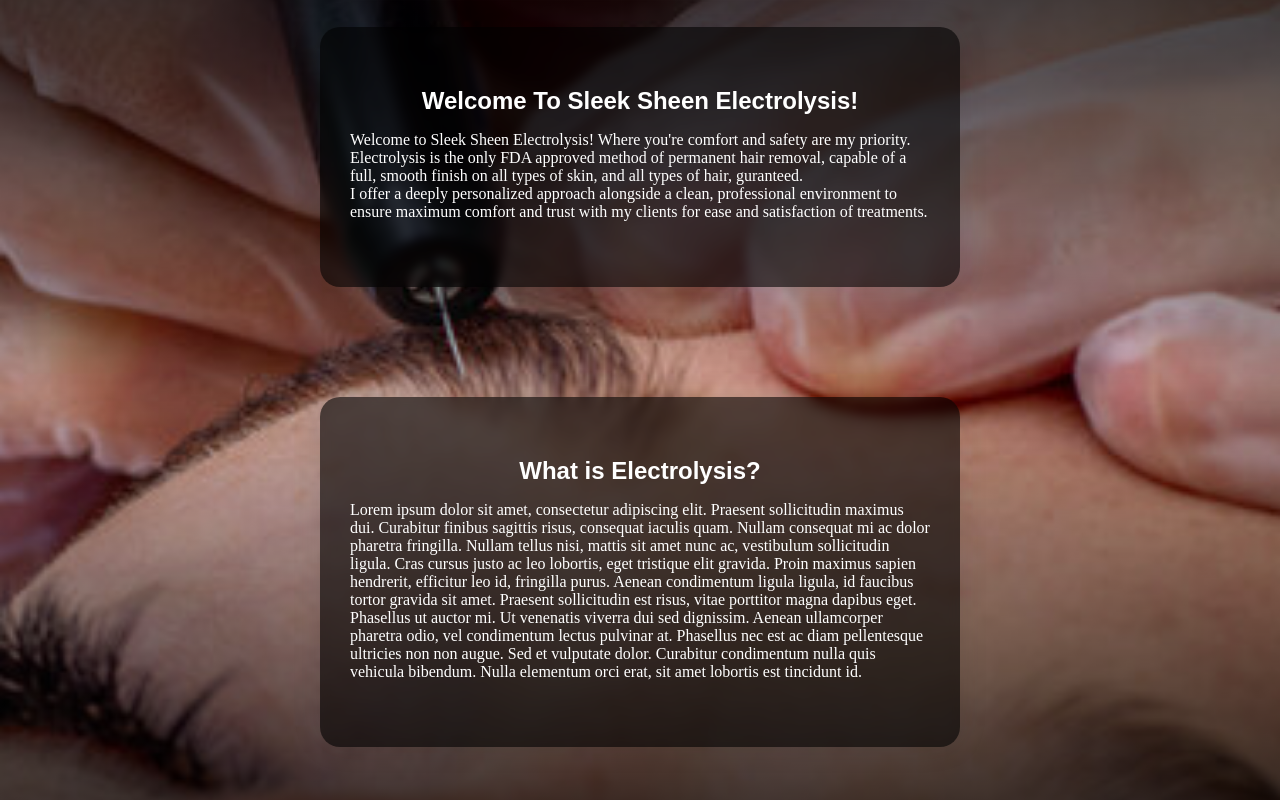
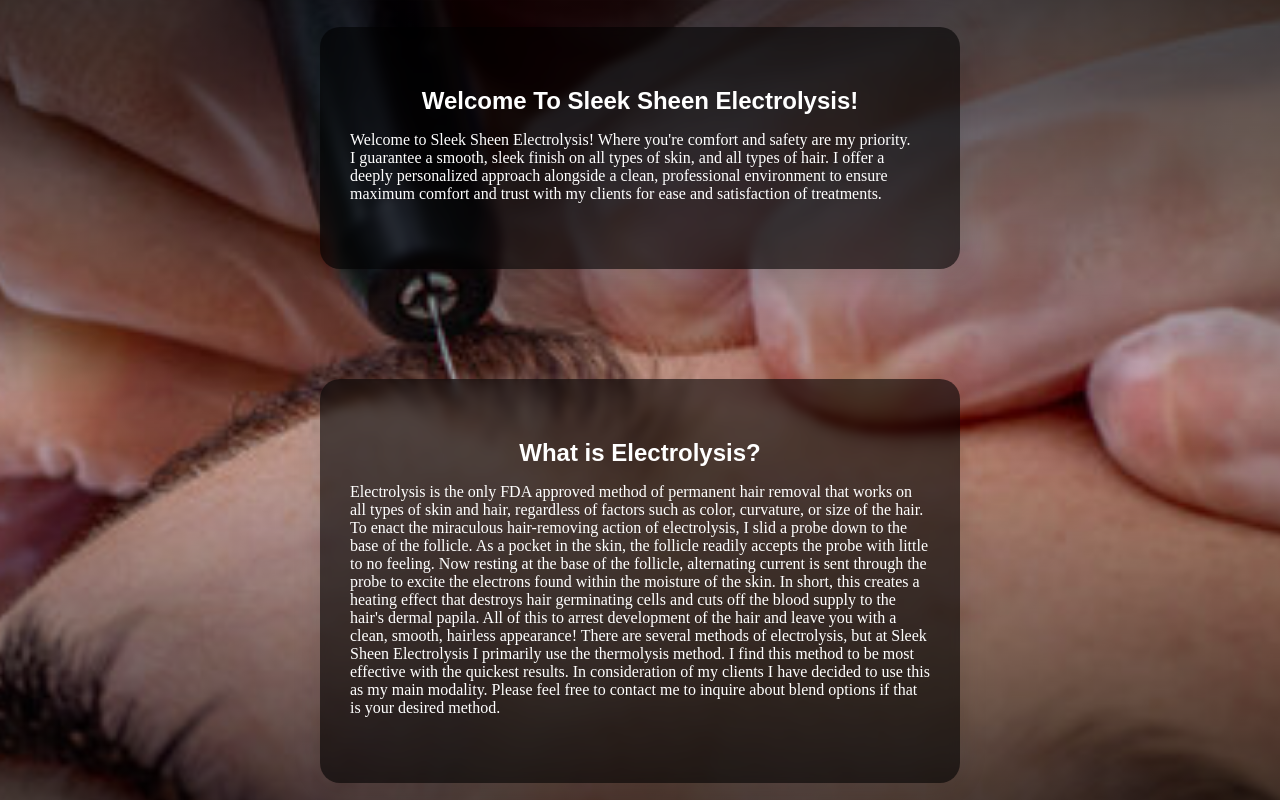
Before and after one commit to LucasDavis233513/Willows-Site, a plain HTML site: page index.html in a window 1280 px wide. Shown: the part 360-1160 px from the top of the page. Drawn offline with Linux system fonts and the light colour scheme.

Commit message:
changed background on about, updated text in home

```diff
--- a/css/style.css
+++ b/css/style.css
@@ -224,9 +224,9 @@
 
     background: linear-gradient(
             to bottom,
-            rgba(0, 0, 0, 1) 0%,
-            rgba(0, 0, 0, 0) 50%,
-            rgba(0, 0, 0, 1) 100%
+            #000000 0%,
+            #ffffff27 50%,
+            #000000 100%
     );
 
     pointer-events: none;
--- a/index.html
+++ b/index.html
@@ -33,19 +33,19 @@
                         <h2>Welcome To Sleek Sheen Electrolysis!</h2>
                         <p class = "LeftText">
                             Welcome to Sleek Sheen Electrolysis! Where you're comfort and safety are my priority. <br>
-                            Electrolysis is the only FDA approved method of permanent hair removal, capable of a full, smooth finish on all types of skin, and all types of hair, guranteed.<br>
+                            I guarantee a smooth, sleek finish on all types of skin, and all types of hair.
                             I offer a deeply personalized approach alongside a clean, professional environment to ensure maximum comfort and trust with my clients for ease and satisfaction of treatments.
                         </p>
                     </div>
                     <div class = "Card">
                         <h2>What is Electrolysis?</h2>
                         <p class = "LeftText">
-                            Lorem ipsum dolor sit amet, consectetur adipiscing elit. Praesent sollicitudin maximus dui. Curabitur finibus sagittis risus, consequat iaculis quam. Nullam consequat
-                            mi ac dolor pharetra fringilla. Nullam tellus nisi, mattis sit amet nunc ac, vestibulum sollicitudin ligula. Cras cursus justo ac leo lobortis, eget tristique elit
-                            gravida. Proin maximus sapien hendrerit, efficitur leo id, fringilla purus. Aenean condimentum ligula ligula, id faucibus tortor gravida sit amet. Praesent
-                            sollicitudin est risus, vitae porttitor magna dapibus eget. Phasellus ut auctor mi. Ut venenatis viverra dui sed dignissim. Aenean ullamcorper pharetra odio, vel
-                            condimentum lectus pulvinar at. Phasellus nec est ac diam pellentesque ultricies non non augue. Sed et vulputate dolor. Curabitur condimentum nulla quis vehicula
-                            bibendum. Nulla elementum orci erat, sit amet lobortis est tincidunt id.
+                            Electrolysis is the only FDA approved method of permanent hair removal that works on all types of skin and hair, regardless of factors such as color, curvature, or size of the hair. To enact the miraculous
+                            hair-removing action of electrolysis, I slid a probe down to the base of the follicle. As a pocket in the skin, the follicle readily accepts the probe with little to no feeling. Now resting at the base of the follicle,
+                            alternating current is sent through the probe to excite the electrons found within the moisture of the skin. In short, this creates a heating effect that destroys hair germinating cells and cuts off the blood supply
+                            to the hair's dermal papila. All of this to arrest development of the hair and leave you with a clean, smooth, hairless appearance! There are several methods of electrolysis, but at Sleek Sheen Electrolysis
+                            I primarily use the thermolysis method. I find this method to be most effective with the quickest results. In consideration of my clients I have decided to use this as my main modality. Please feel free to contact me to inquire
+                            about blend options if that is your desired method.
                         </p>
                     </div>
                 </div>
```
